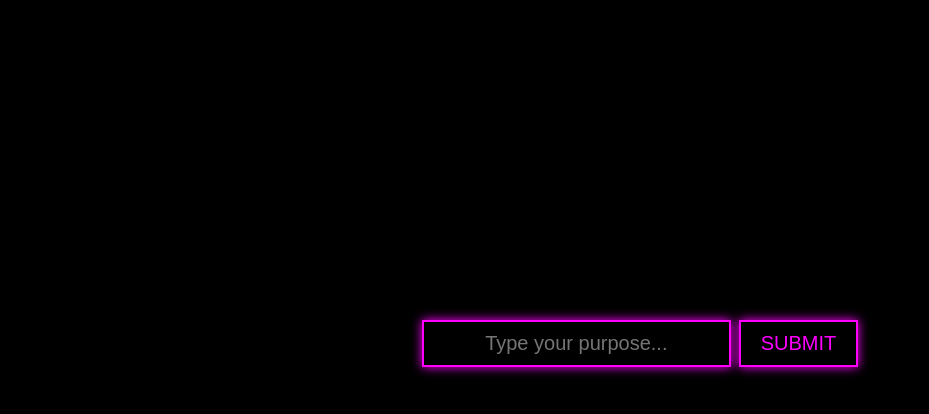
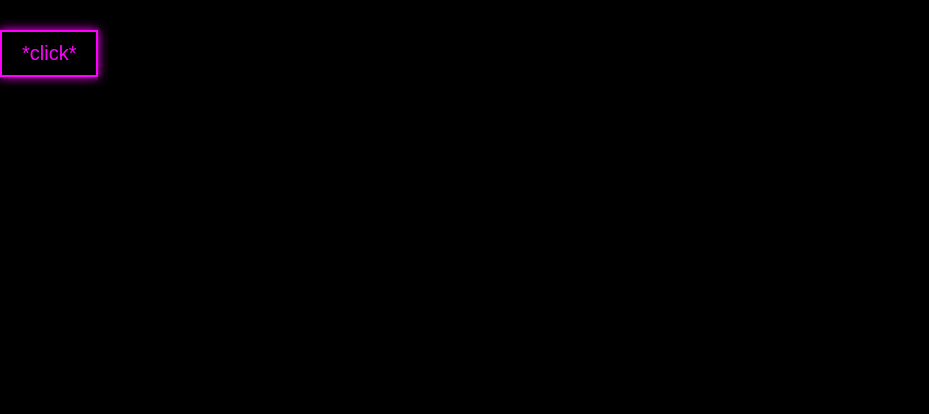
Before and after one commit to SpoilDahlia2d/obeytodahlia, a Flask app: page / in a window 1280 px wide. Shown: the top 414 px of the page, without its empty margins (0-929 px from the left). Run offline with Flask 3, Linux system fonts and the light colour scheme.

Commit message:
Update index.html

```diff
--- a/templates/index.html
+++ b/templates/index.html
@@ -1,17 +1,86 @@
 <!DOCTYPE html>
 <html lang="en">
 <head>
-  <meta charset="UTF-8">
-  <title>Dahlia Obsession</title>
-  <link rel="stylesheet" href="/static/style.css">
+  <meta charset="UTF-8" />
+  <meta name="viewport" content="width=device-width, initial-scale=1.0" />
+  <title>Obey Loop</title>
+  <link rel="stylesheet" href="{{ url_for('static', filename='style.css') }}">
 </head>
 <body>
-  <div id="overlay">
-    <input id="input" placeholder="Type your purpose..." autofocus />
-    <button onclick="checkPhrase()">SUBMIT</button>
+  <div id="intro-screen">
+    <div class="intro-text">You are ready for OBEY?<br>Open your ears well!</div>
+    <button id="start-btn">*click*</button>
   </div>
-  <audio id="audio" src="/static/audio.mp3"></audio>
-  <div id="phrases"></div>
-  <script src="/static/script.js"></script>
+
+  <div id="main-content" class="hidden">
+    <div id="text-container"></div>
+    <div id="popup-container"></div>
+    <audio id="bg-audio" src="{{ url_for('static', filename='audio.mp3') }}" loop></audio>
+  </div>
+
+  <script>
+    const triggerPhrase = "i belong to dahlia";
+    const startBtn = document.getElementById("start-btn");
+    const introScreen = document.getElementById("intro-screen");
+    const mainContent = document.getElementById("main-content");
+    const textContainer = document.getElementById("text-container");
+    const popupContainer = document.getElementById("popup-container");
+    const bgAudio = document.getElementById("bg-audio");
+
+    const phrases = [
+      "Let go.",
+      "Feel me.",
+      "Deeper now.",
+      "No escape.",
+      "Sink into me.",
+      "Only Dahlia.",
+      "Obey is pleasure.",
+      "Empty, ready, mine.",
+      "You are nothing but devotion.",
+    ];
+
+    function showHypnoticText() {
+      const phrase = phrases[Math.floor(Math.random() * phrases.length)];
+      const span = document.createElement("span");
+      span.className = "hypno-text";
+      span.innerText = phrase;
+      textContainer.innerHTML = "";
+      textContainer.appendChild(span);
+    }
+
+    function showPopupImage() {
+      fetch("/images")
+        .then((res) => res.json())
+        .then((images) => {
+          const img = new Image();
+          img.src = `/static/images/${images[Math.floor(Math.random() * images.length)]}`;
+          img.className = "popup-img";
+          popupContainer.appendChild(img);
+          setTimeout(() => img.remove(), 2000);
+        });
+    }
+
+    function startEffects() {
+      bgAudio.play().catch(() => {});
+      setInterval(showHypnoticText, 2500);
+      setInterval(showPopupImage, 1000);
+      setTimeout(() => {
+        window.open("https://throne.com/dahliastar", "_blank");
+      }, 90000);
+    }
+
+    startBtn.addEventListener("click", () => {
+      introScreen.classList.add("hidden");
+      mainContent.classList.remove("hidden");
+
+      let input = prompt("Type your submission phrase to proceed,write me in DM:");
+      if (input && input.toLowerCase().trim() === triggerPhrase) {
+        startEffects();
+      } else {
+        alert("Wrong phrase. Try again.");
+        location.reload();
+      }
+    });
+  </script>
 </body>
 </html>
```
